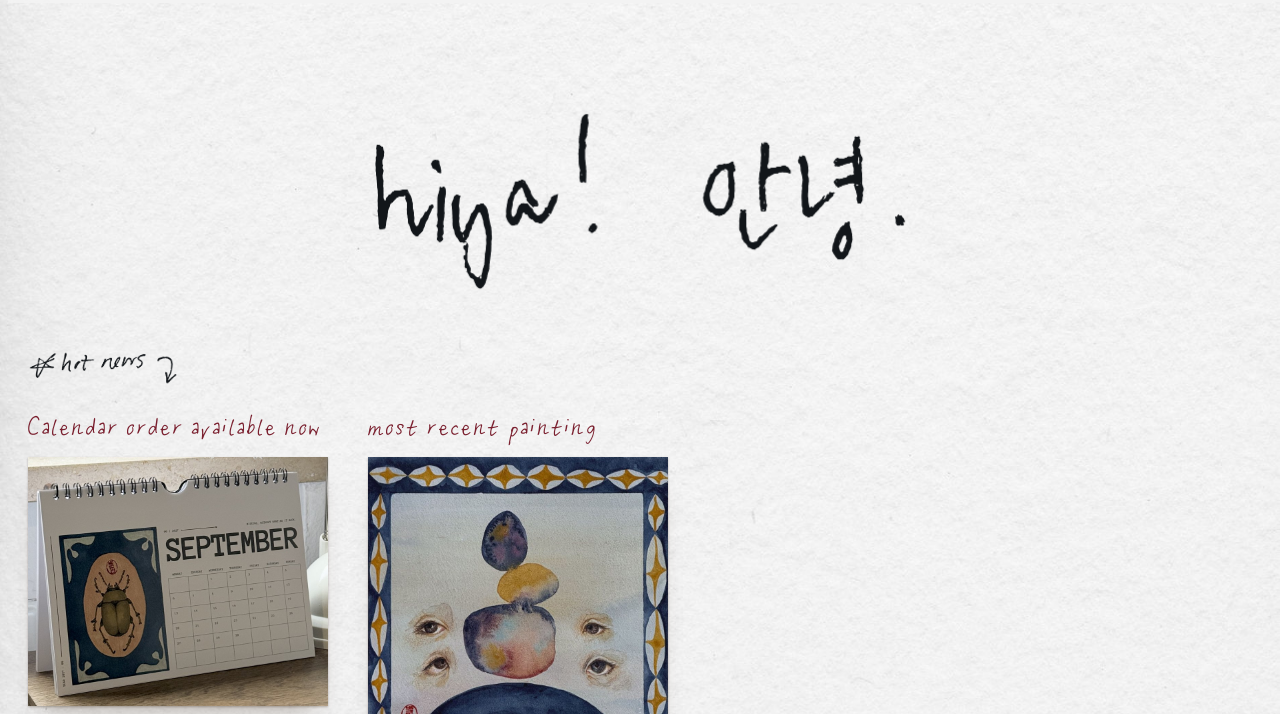
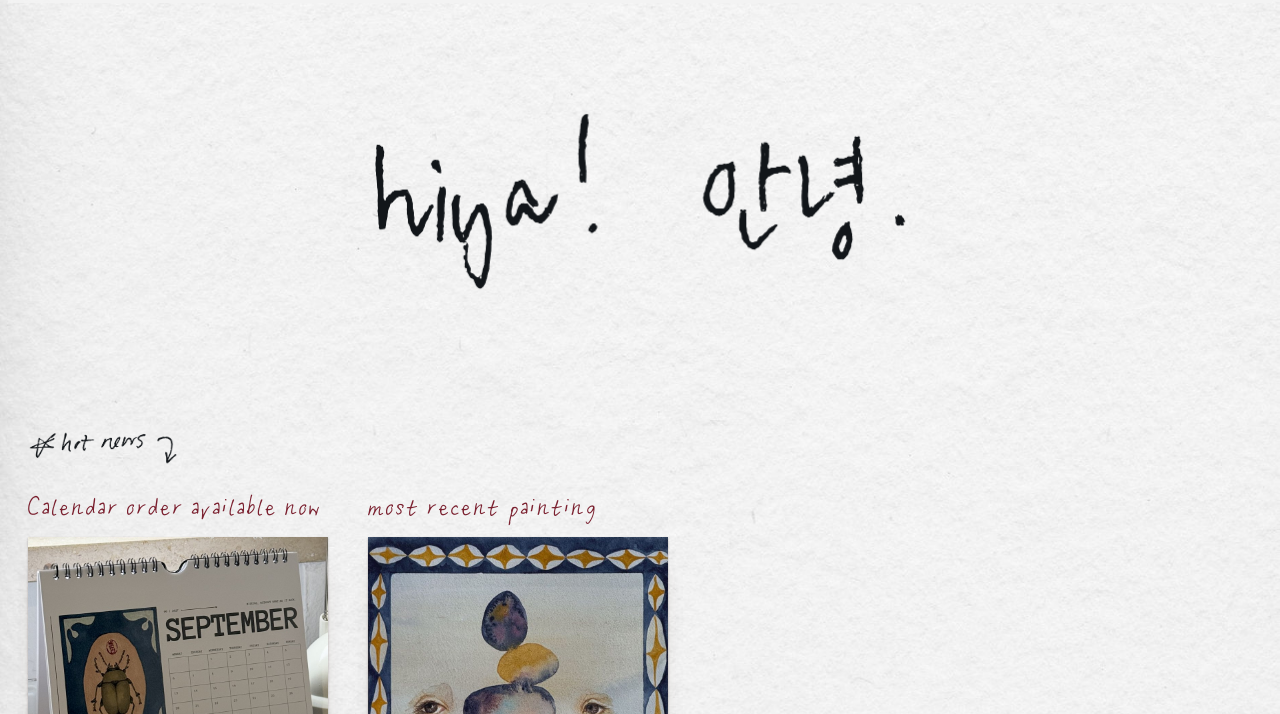
Before and after one commit to nskaf739/art-calendar-2027, a website: page index.html in a window 1280 px wide. Shown: the part 86-800 px from the top of the page. Drawn offline with nearby package versions, Linux system fonts and the light colour scheme.

Commit message:
Home: more space between hiya and hot news
Co-Authored-By: Claude Sonnet 5.5 <noreply@anthropic.com>
Claude-Session: https://claude.ai/code/session_01EwEoyfoNrDgTwX4tbi4RmU

```diff
--- a/assets/style.css
+++ b/assets/style.css
@@ -411,3 +411,4 @@ main{z-index:3}footer{z-index:2}.stone{z-index:5}
 .news-item .pill,.news-item .pill:hover{display:flex;align-items:center;justify-content:center;width:150px;margin:16px 0 0;font-size:.95rem;filter:none;background-color:#0b1424;border-radius:999px;color:#f6efe6;box-shadow:0 4px 8px rgba(0,0,0,.22);transform:translateZ(0)}
 .news-item .pill:hover{transform:translateZ(0) scale(1.04)}
 .news-item img{box-shadow:0 1px 2px rgba(58,40,22,.3),0 16px 24px -14px var(--shade)}
+.news{padding-top:clamp(80px,16vh,160px)}
```
